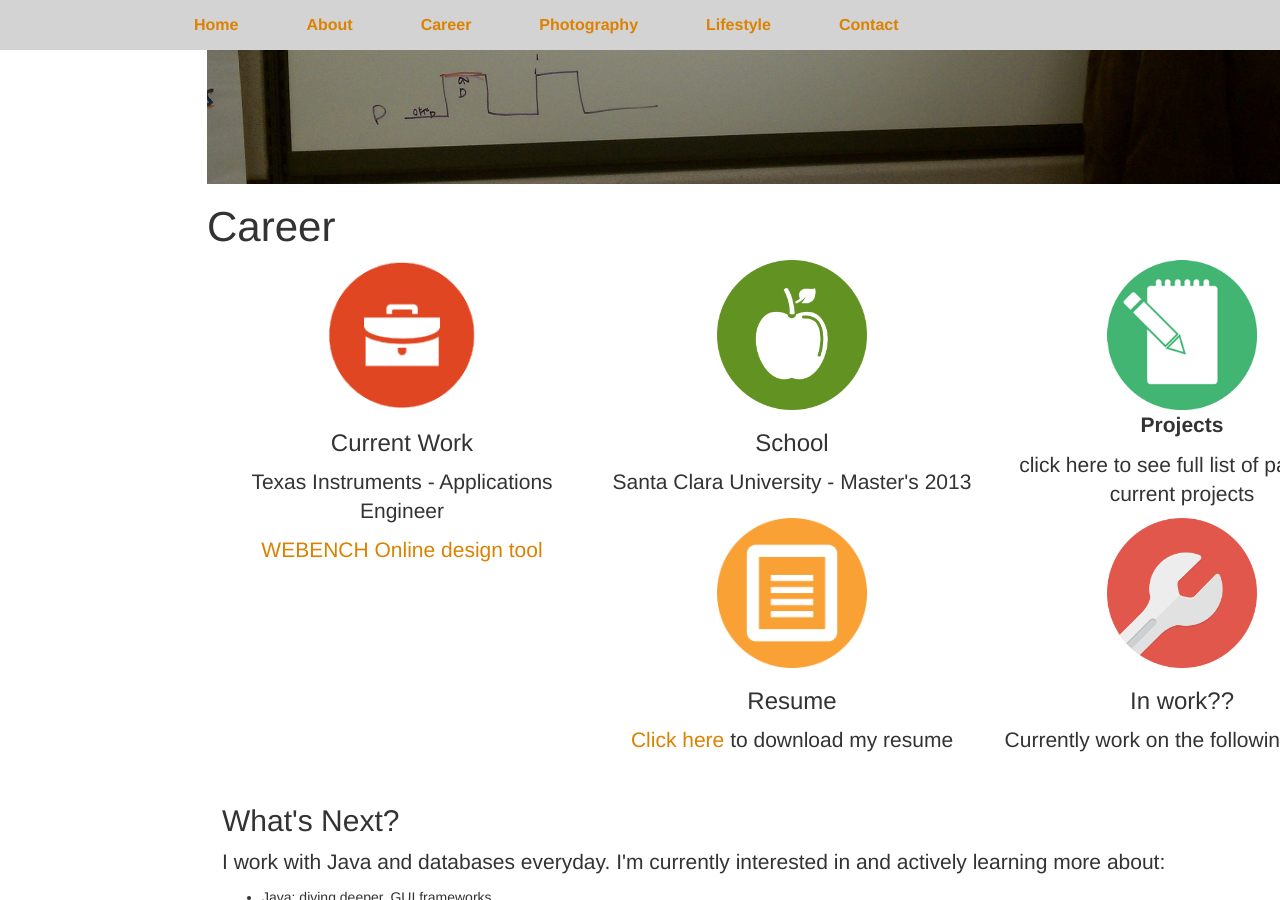
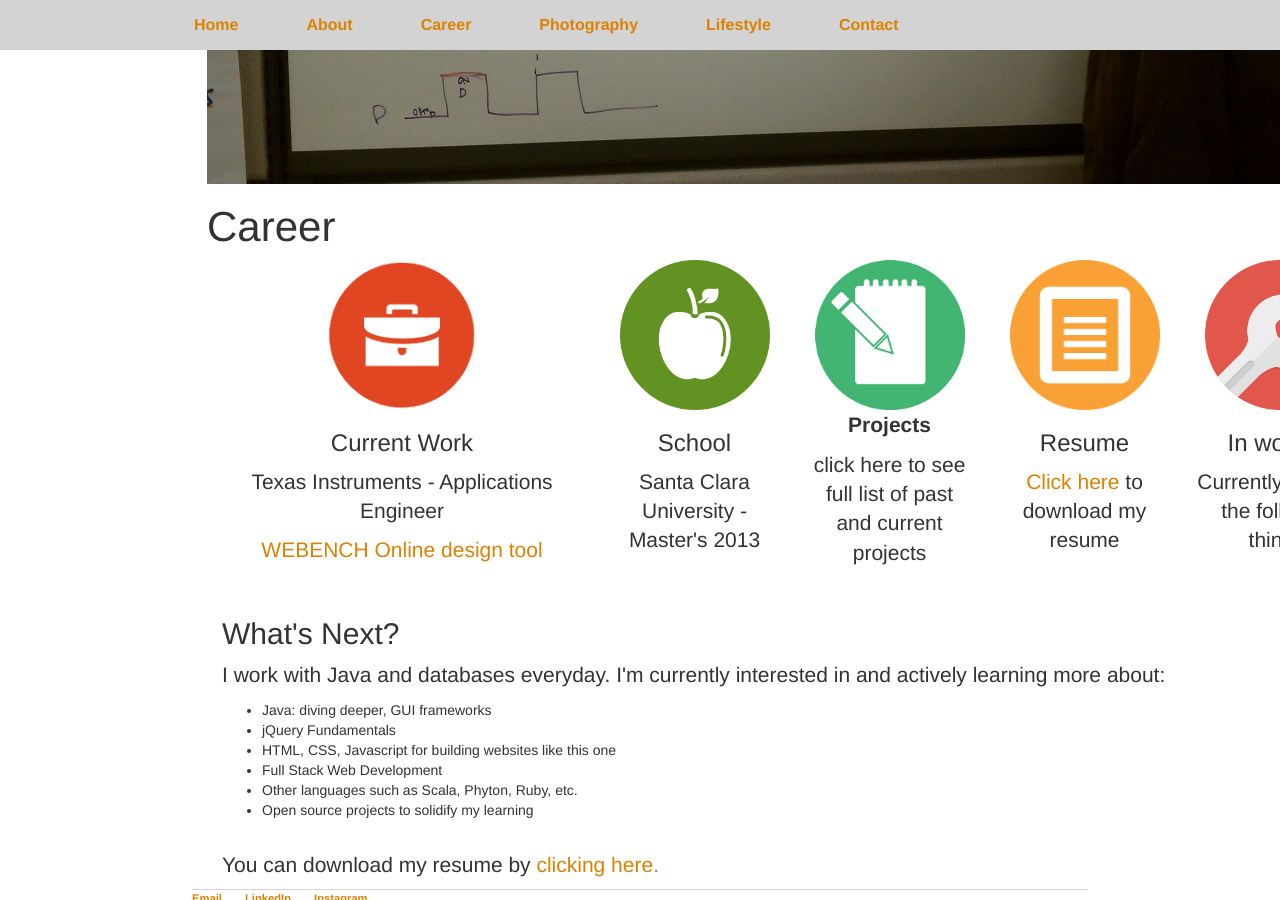
Before and after one commit to itsonlyjaz/itsonlyjaz.github.io, a Jekyll site: the page built from career/index.html, in a window 1280 px wide and 900 px high, scrolled down 396 px. Built offline with Jekyll 4.4.1, drawn with Linux system fonts in a browser that asks for light colours.

Commit message:
Update index.html

```diff
--- a/career/index.html
+++ b/career/index.html
@@ -24,26 +24,27 @@ title: jaz-marie
         </section>
 
 
-       <section class="col-sm-12 col-sm-8 col-lg-4">
+       <section class="col-sm-6 col-sm-4 col-lg-2">
             <img class="icon" src="education.png" alt="Icon">
             <h3>School</h3>
             <p>Santa Clara University - Master's 2013</p>
         </section>
 
        <div class="clearfix visible-sm-block"></div>
-        <section class="col-sm-12 col-sm-8 col-lg-4">
+
+        <section class="col-sm-6 col-sm-4 col-lg-2">
             <img class="icon" src="project.png" alt="Icon">
            <p><strong>Projects</strong>
             <p>click here to see full list of past and current projects</p>
         </section>
 
-       <section class="col-sm-12 col-sm-8 col-lg-4">
+       <section class="col-sm-6 col-sm-4 col-lg-2">
             <a href="jlivingston_resume.pdf" target="_blank"><img class="icon" src="resume.png" alt="Icon"></a>
             <h3>Resume</h3>
             <p><a href="jlivingston_resume.pdf" target="_blank">Click here</a> to download my resume</p>
         </section>
 
-       <section class="col-sm-12 col-sm-8 col-lg-4">
+       <section class="col-sm-6 col-sm-4 col-lg-2">
             <img class="icon" src="inwork.png" alt="Icon">
             <h3>In work??</h3>
           <p>Currently work on the following things.</p>
```
